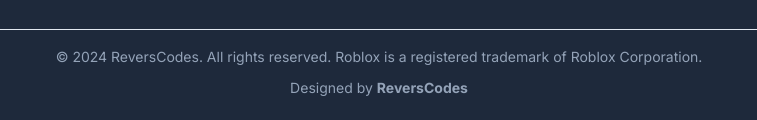
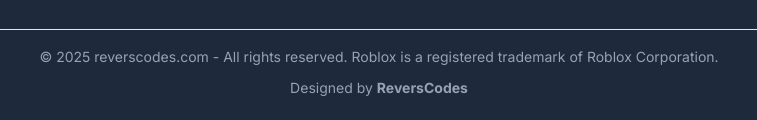
Before and after one commit to RevesK1ng/reverscodes, a plain HTML site: page index.html in a window 1280 px wide. Shown: the part 4093-4213 px from the top of the page, 261-1018 px from the left. Drawn offline with Linux system fonts and the light colour scheme.

Commit message:
Update footer copyright to use dash and domain

```diff
--- a/index.html
+++ b/index.html
@@ -475,7 +475,7 @@
             </div>
 
             <div class="footer-bottom">
-                <p>&copy; 2024 ReversCodes. All rights reserved. Roblox is a registered trademark of Roblox Corporation.</p>
+                <p>&copy; 2025 reverscodes.com - All rights reserved. Roblox is a registered trademark of Roblox Corporation.</p>
                 <p>Designed by <strong>ReversCodes</strong></p>
             </div>
         </div>
```
